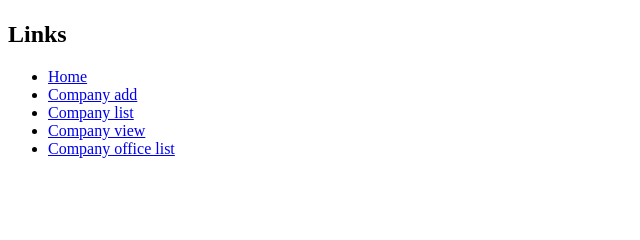
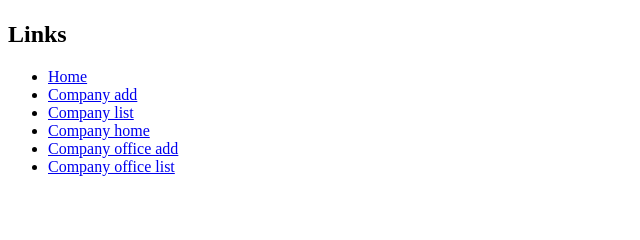
Before and after one commit to pongus/officebattles, a Django app: template companies/templates/companies/view.html in a window 1280 px wide. Shown: the part 92-332 px from the top of the page, without its empty margins (0-640 px from the left). Run offline with Django 3.2, Linux system fonts and the light colour scheme; the template is opened without the code that fills it, so the values that code supplies are empty.

Commit message:
More link updates

```diff
--- a/companies/templates/companies/view.html
+++ b/companies/templates/companies/view.html
@@ -8,6 +8,7 @@
     <li><a href="{% url 'company:index' %}">Home</a></li>
     <li><a href="{% url 'company:add' %}">Company add</a></li>
     <li><a href="{% url 'company:list' %}">Company list</a></li>
-    <li><a href="{% url 'company:view' company.id %}">Company view</a>
+    <li><a href="{% url 'company:view' company.id %}">Company home</a>
+    <li><a href="{% url 'office:add' company.id %}">Company office add</a></li>
     <li><a href="{% url 'office:list' company.id %}">Company office list</a>
 </ul>
--- a/companies/views.py
+++ b/companies/views.py
@@ -21,7 +21,6 @@ def save(request):
     company_updated = timezone.now()
     company = Company(name=company_name, updated=company_updated)
     company.save()
-
     return HttpResponseRedirect('/company/' + str(company.id))
 
 def view(request, company_id):
```
